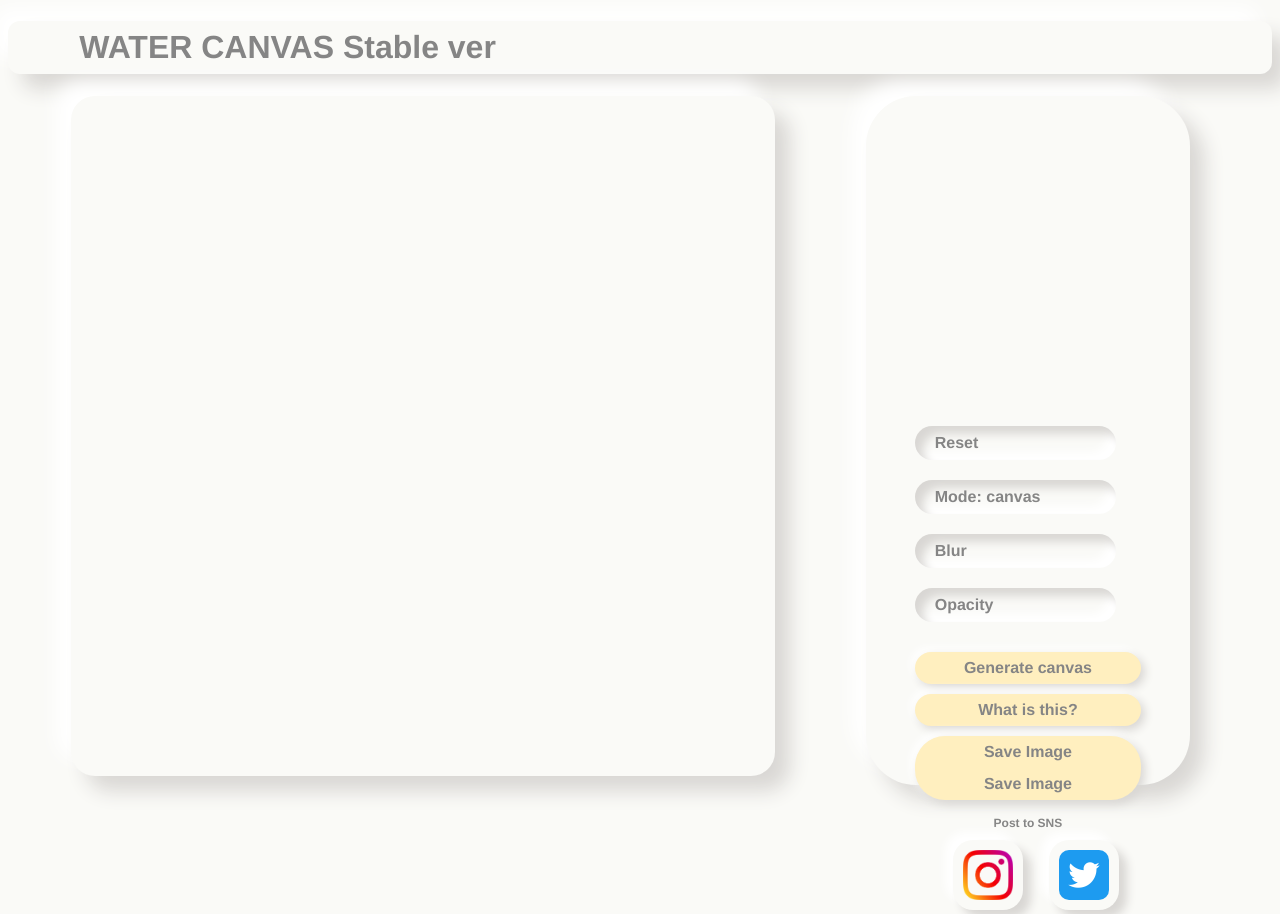
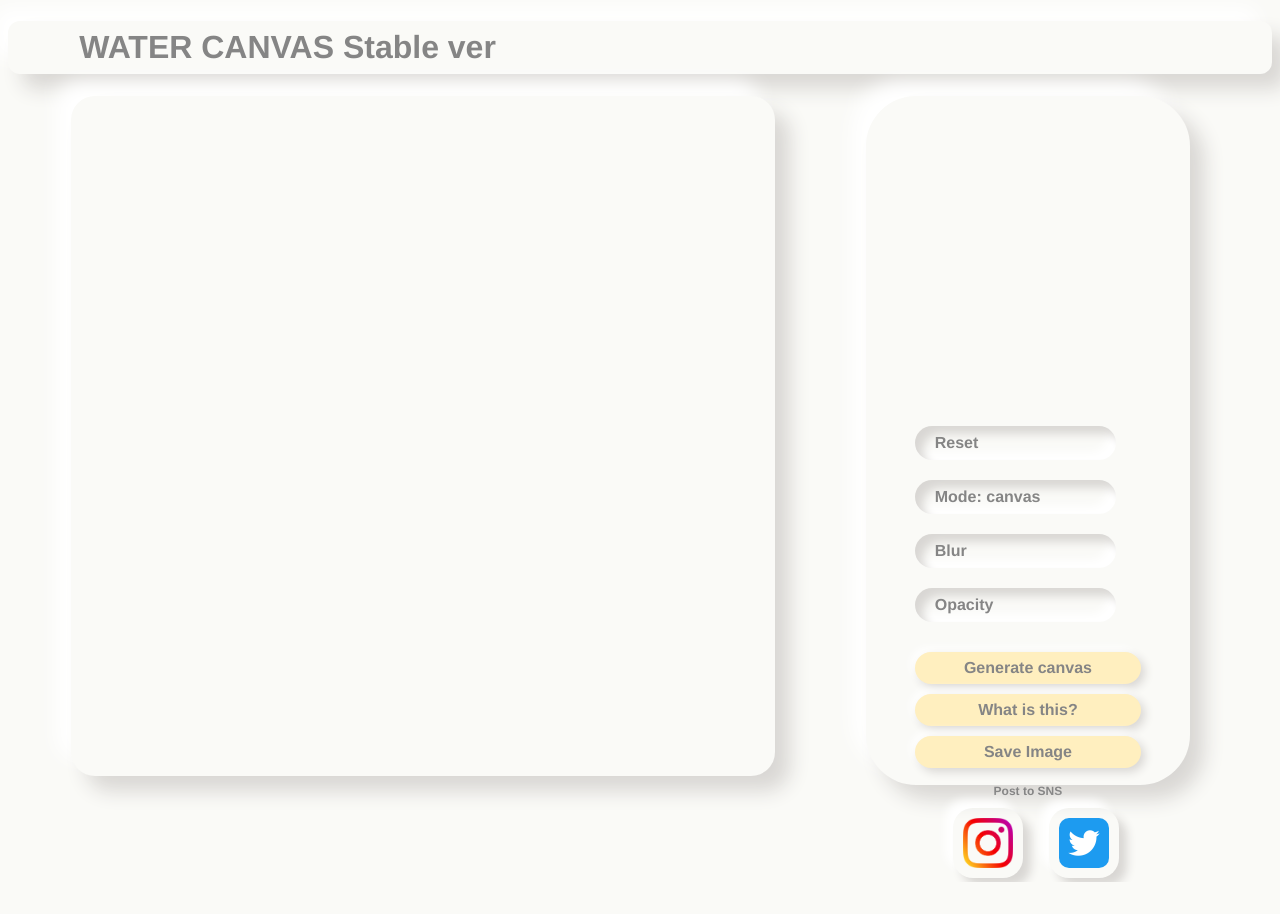
Before and after one commit to Shunkicreate/WaterCanvas, a Vue app: page / in a window 1280 px wide. After the commit the page ends 882 px from the top, so only its background shows below. Built offline with nearby package versions, Linux system fonts and the light colour scheme.

Commit message:
タイポ直し

```diff
--- a/src/components/ColorSetting.vue
+++ b/src/components/ColorSetting.vue
@@ -24,7 +24,6 @@
           <p>What is this?</p>
         </div>
         <div class="action save">
-          <p>Save Image</p>
           <a @click="SaveImage"><p>Save Image</p></a>
         </div>
       </div>
--- a/src/components/DrawCanvas.vue
+++ b/src/components/DrawCanvas.vue
@@ -161,7 +161,6 @@ export default defineComponent({
 
               }
                 console.log("----------------------------------------------------------")
-              // console.log("araw", j)
               k--;
             }
           }
```
